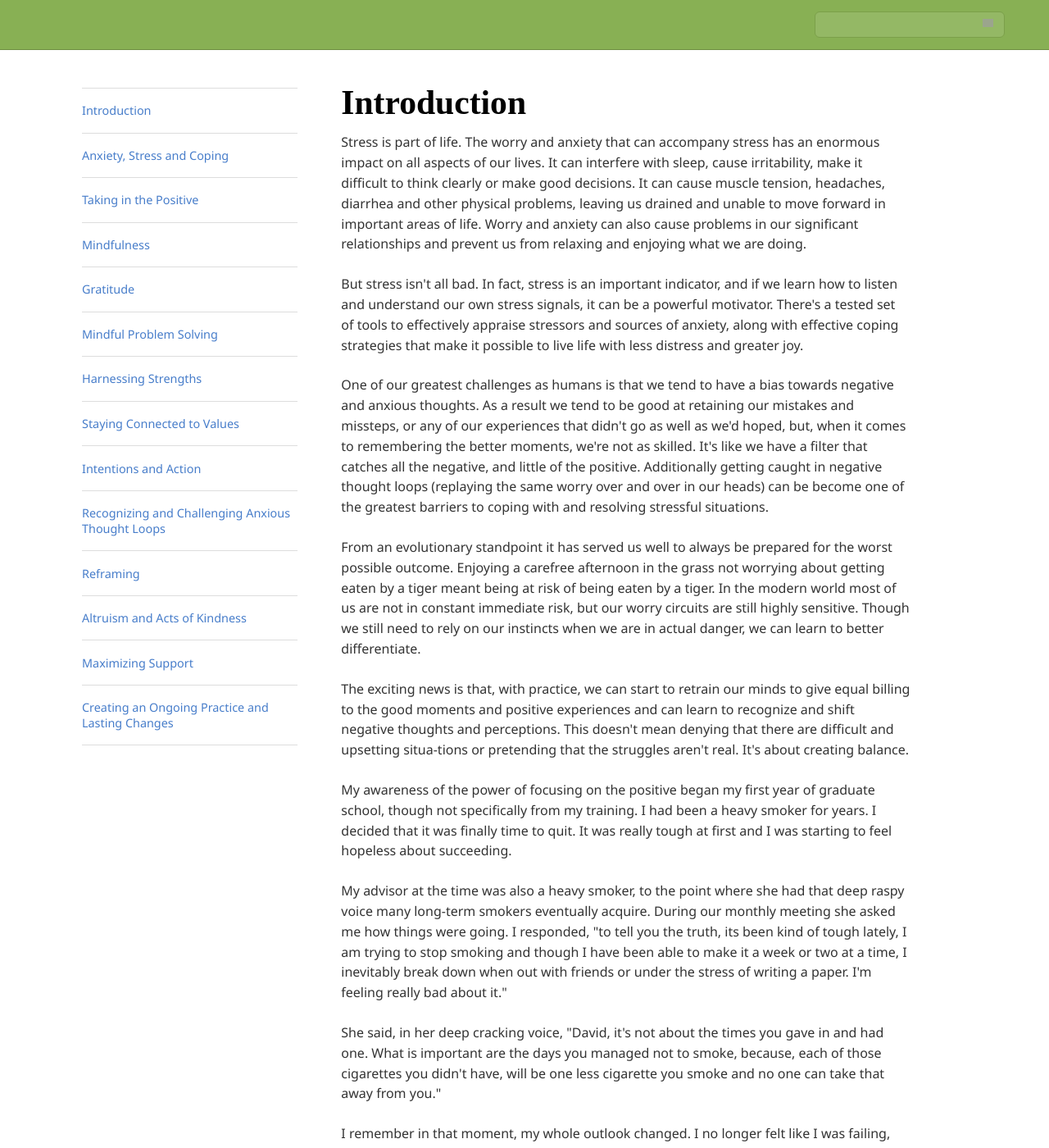
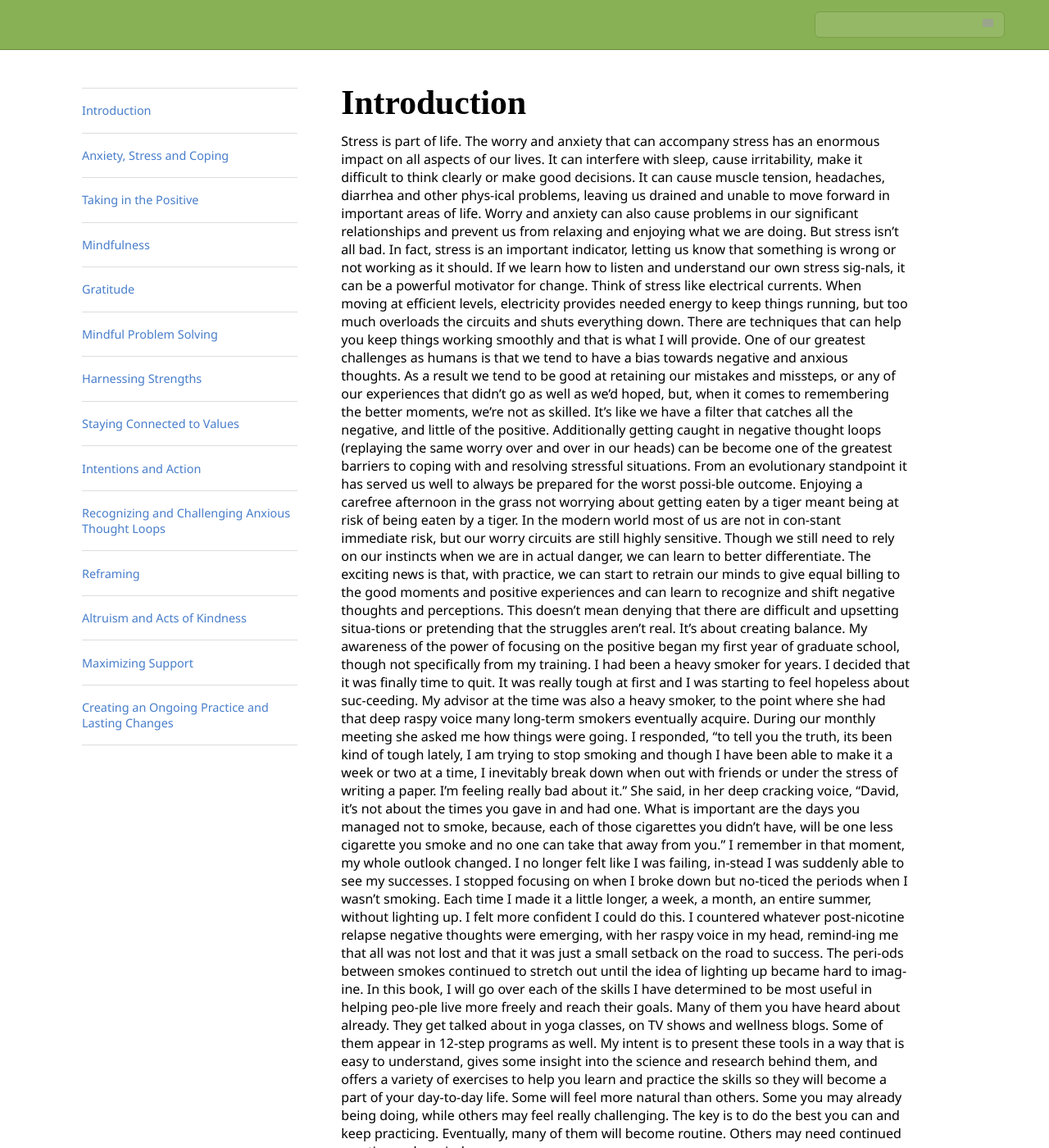
Before and after one commit to mtorres253/mtorres253.github.io, a Jekyll site: the page built from index.html, in a window 1280 px wide and 1400 px high. Shown: the whole window at 82% size. Built offline with Jekyll 4.4.1, drawn with Linux system fonts in a browser that asks for light colours; nearby versions of some CDN libraries; some web fonts are replaced; comment, search, counter and statistics services are not loaded; some of the changed text lies outside the part shown; grey boxes are pictures that could not be loaded.

Commit message:
Update index.html

```diff
--- a/index.html
+++ b/index.html
@@ -4,31 +4,22 @@
 ---
 <h1 id="anxiety-management-workbook">Introduction</h1>
 
-<p>Stress is part of life. The worry and anxiety that can accompany stress has an enormous impact on all aspects of our lives. It can interfere with sleep, cause irritability, make it difficult to think clearly or make good decisions. It can cause muscle tension, headaches, diarrhea and other physical problems, leaving us drained and unable to move forward in important areas of life. Worry and anxiety can also cause problems in our significant relationships and prevent us from relaxing and enjoying what we are doing.</p>
+Stress is part of life. The worry and anxiety that can accompany stress has an enormous impact on all aspects of our lives. It can interfere with sleep, cause irritability, make it difficult to think clearly or make good decisions. It can cause muscle tension, headaches, diarrhea and other phys-ical problems, leaving us drained and unable to move forward in important areas of life. Worry and anxiety can also cause problems in our significant relationships and prevent us from relaxing and enjoying what we are doing.
 
+But stress isn’t all bad. In fact, stress is an important indicator, letting us know that something is wrong or not working as it should. If we learn how to listen and understand our own stress sig-nals, it can be a powerful motivator for change. Think of stress like electrical currents. When moving  at efficient levels, electricity provides needed energy to keep things running, but too much overloads the circuits and shuts everything down. There are techniques that can help you keep things working smoothly and that is what I will provide.
 
-<p>But stress isn't all bad. In fact, stress is an important indicator, and if we learn how to listen and understand our own stress signals, it can be a powerful motivator. There's a tested set of tools to effectively appraise stressors and sources of anxiety, along with effective coping strategies that make it possible to live life with less distress and greater joy.</p>
+One of our greatest challenges as humans is that we tend to have a bias towards negative and anxious thoughts. As a result we tend to be good at retaining our mistakes and missteps, or any of our experiences that didn’t go as well as we’d hoped, but, when it comes to remembering the better moments, we’re not as skilled. It’s like we have a filter that catches all the negative, and little of the positive. Additionally getting caught in negative thought loops (replaying the same worry over and over in our heads) can be become one of the greatest barriers to coping with and resolving stressful situations.
 
+From an evolutionary standpoint it has served us well to always be prepared for the worst possi-ble outcome. Enjoying a carefree afternoon in the grass not worrying about getting eaten by a tiger meant being at risk of being eaten by a tiger. In the modern world most of us are not in con-stant immediate risk, but our worry circuits are still highly sensitive. Though we still need to rely on our instincts when we are in actual danger, we can learn to better differentiate.
 
-<p>One of our greatest challenges as humans is that we tend to have a bias towards negative and anxious thoughts. As a result we tend to be good at retaining our mistakes and missteps, or any of our experiences that didn't go as well as we'd hoped, but, when it comes to remembering the better moments, we're not as skilled. It's like we have a filter that catches all the negative, and little of the positive. Additionally getting caught in negative thought loops (replaying the same worry over and over in our heads) can be become one of the greatest barriers to coping with and resolving stressful situations.</p>
+The exciting news is that, with practice, we can start to retrain our minds to give equal billing to the good moments and positive experiences and can learn to recognize and shift negative thoughts and perceptions. This doesn’t mean denying that there are difficult and upsetting situa-tions or pretending that the struggles aren’t real. It’s about creating balance.
 
+My awareness of the power of focusing on the positive began my first year of graduate school, though not specifically from my training. I had been a heavy smoker for years. I decided that it was finally time to quit. It was really tough at first and I was starting to feel hopeless about suc-ceeding.
 
-<p>From an evolutionary standpoint it has served us well to always be prepared for the worst possible outcome. Enjoying a carefree afternoon in the grass not worrying about getting eaten by a tiger meant being at risk of being eaten by a tiger. In the modern world most of us are not in constant immediate risk, but our worry circuits are still highly sensitive. Though we still need to rely on our instincts when we are in actual danger, we can learn to better differentiate.</p>
+My advisor at the time was also a heavy smoker, to the point where she had that deep raspy voice many long-term smokers eventually acquire. During our monthly meeting she asked me how things were going. I responded, “to tell you the truth, its been kind of tough lately, I am trying to stop smoking and though I have been able to make it a week or two at a time, I inevitably break down when out with friends or under the stress of writing a paper. I’m feeling really bad about it.”
 
+She said, in her deep cracking voice,  “David, it’s not about the times you gave in and had one. What is important are the days you managed not to smoke, because, each of those cigarettes you didn’t have, will be one less cigarette you smoke and no one can take that away from you.”
 
-<p>The exciting news is that, with practice, we can start to retrain our minds to give equal billing to the good moments and positive experiences and can learn to recognize and shift negative thoughts and perceptions. This doesn't mean denying that there are difficult and upsetting situa-tions or pretending that the struggles aren't real. It's about creating balance.</p>
+I remember in that moment, my whole outlook changed. I no longer felt like I was failing, in-stead I was suddenly able to see my successes. I stopped focusing on when I broke down but no-ticed the periods when I wasn’t smoking.  Each time I made it a little longer, a week, a month, an entire summer, without lighting up. I felt more confident I could do this. I countered whatever post-nicotine relapse negative thoughts were emerging, with her raspy voice in my head, remind-ing me that all was not lost and that it was just a small setback on the road to success. The peri-ods between smokes continued to stretch out until the idea of lighting up became hard to imag-ine.
 
-
-<p>My awareness of the power of focusing on the positive began my first year of graduate school, though not specifically from my training. I had been a heavy smoker for years. I decided that it was finally time to quit. It was really tough at first and I was starting to feel hopeless about succeeding.</p>
-
-
-<p>My advisor at the time was also a heavy smoker, to the point where she had that deep raspy voice many long-term smokers eventually acquire. During our monthly meeting she asked me how things were going. I responded, "to tell you the truth, its been kind of tough lately, I am trying to stop smoking and though I have been able to make it a week or two at a time, I inevitably break down when out with friends or under the stress of writing a paper. I'm feeling really bad about it."</p>
-
-
-<p>She said, in her deep cracking voice, "David, it's not about the times you gave in and had one. What is important are the days you managed not to smoke, because, each of those cigarettes you didn't have, will be one less cigarette you smoke and no one can take that away from you."</p>
-
-
-<p>I remember in that moment, my whole outlook changed. I no longer felt like I was failing, instead I was suddenly able to see my successes. I stopped focusing on when I broke down but noticed the periods when I wasn't smoking.  Each time I made it a little longer, a week, a month, an entire summer, without lighting up. I felt more confident I could do this. I countered whatever post-nicotine relapse negative thoughts were emerging, with her raspy voice in my head, reminding me that all was not lost and that it was just a small setback on the road to success. The periods between smokes continued to stretch out until the idea of lighting up became hard to imagine.</p>
-
-
-<p>In this book, I will go over each of the skills I have determined to be most useful in helping people live more freely and reach their goals. Many of them you have heard about already. They get talked about in yoga classes, on TV shows and wellness blogs. Some of them appear in 12-step programs as well. My intent is to present these tools in a way that is easy to understand, gives some insight into the science and research behind them, and offers a variety of exercises to help you learn and practice the skills so they will become a part of your day-to-day life. Some will feel more natural than others. Some you may already being doing, while others may feel really challenging. The key is to do the best you can and keep practicing. Eventually, many of them will become routine. Others may need continued practice and reminders.</p>
+In this book, I will go over each of the skills I have determined to be most useful in helping peo-ple live more freely and reach their goals. Many of them you have heard about already. They get talked about in yoga classes, on TV shows and wellness blogs. Some of them appear in 12-step programs as well. My intent is to present these tools in a way that is easy to understand, gives some insight into the science and research behind them, and offers a variety of exercises to help you learn and practice the skills so they will become a part of your day-to-day life. Some will feel more natural than others. Some you may already being doing, while others may feel really challenging. The key is to do the best you can and keep practicing. Eventually, many of them will become routine. Others may need continued practice and reminders.
```
